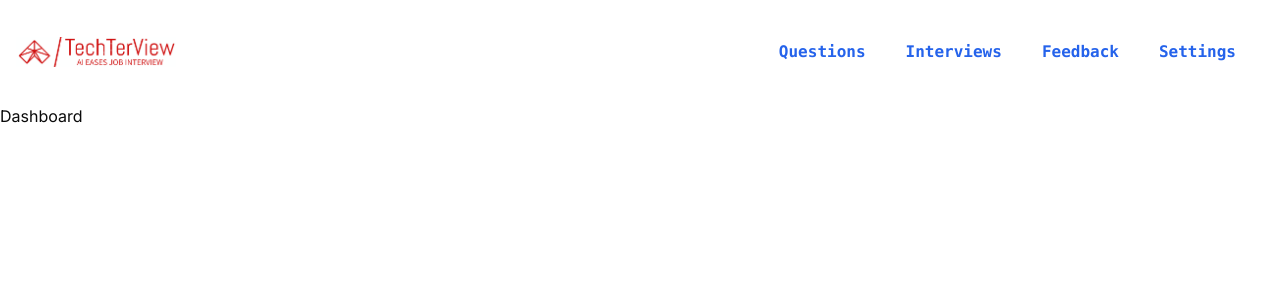
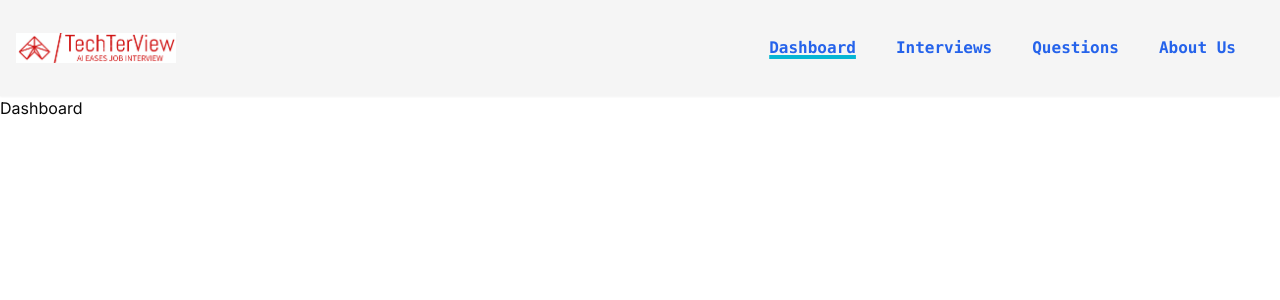
Before and after one commit to tamim-18/techterview, a Next.js app: page /dashboard in a window 1280 px wide. Shown: the top 300 px of the page. Built offline with nearby package versions, Linux system fonts and the light colour scheme.

Commit message:
add header

```diff
--- a/app/dashboard/_components/Header.jsx
+++ b/app/dashboard/_components/Header.jsx
@@ -8,20 +8,20 @@ import { usePathname } from "next/navigation";
 function Header() {
   const pathname = usePathname();
   return (
-    <div className=" flex p-4 items-center justify-between">
+    <div className=" flex p-4 items-center justify-between bg-secondary shadow-sm h-[96px]">
       <Link href="/">
         <Image src="/logoTech.png" alt="TechTerview" width={160} height={100} />
       </Link>
-      <ul className="flex gap-4 items-center p-4 ">
-        <Link href="/questions">
+      <ul className=" hidden md:flex gap-4 items-center p-4 ">
+        <Link href="/dashboard">
           <li
             className={`font-mono font-bold text-blue-600 hover:text-cyan-500 px-3 py-2 rounded ${
-              pathname === "/questions"
+              pathname === "/dashboard"
                 ? "custom-underline custom-underline-transition"
                 : "transition-all duration-300 ease-in-out"
             }`}
           >
-            Questions
+            Dashboard
           </li>
         </Link>
         <Link href="/interviews">
@@ -35,26 +35,26 @@ function Header() {
             Interviews
           </li>
         </Link>
-        <Link href="/feedback">
+        <Link href="/questions">
           <li
             className={`font-mono font-bold text-blue-600 hover:text-cyan-500 px-3 py-2 rounded ${
-              pathname === "/feedback"
+              pathname === "/questions"
                 ? "custom-underline custom-underline-transition"
                 : "transition-all duration-300 ease-in-out"
             }`}
           >
-            Feedback
+            Questions
           </li>
         </Link>
-        <Link href="/settings">
+        <Link href="/about-us">
           <li
             className={`font-mono font-bold text-blue-600 hover:text-cyan-500 px-3 py-2 rounded ${
-              pathname === "/settings"
+              pathname === "/about-us"
                 ? "custom-underline custom-underline-transition"
                 : "transition-all duration-300 ease-in-out"
             }`}
           >
-            Settings
+            About Us
           </li>
         </Link>
       </ul>
```
